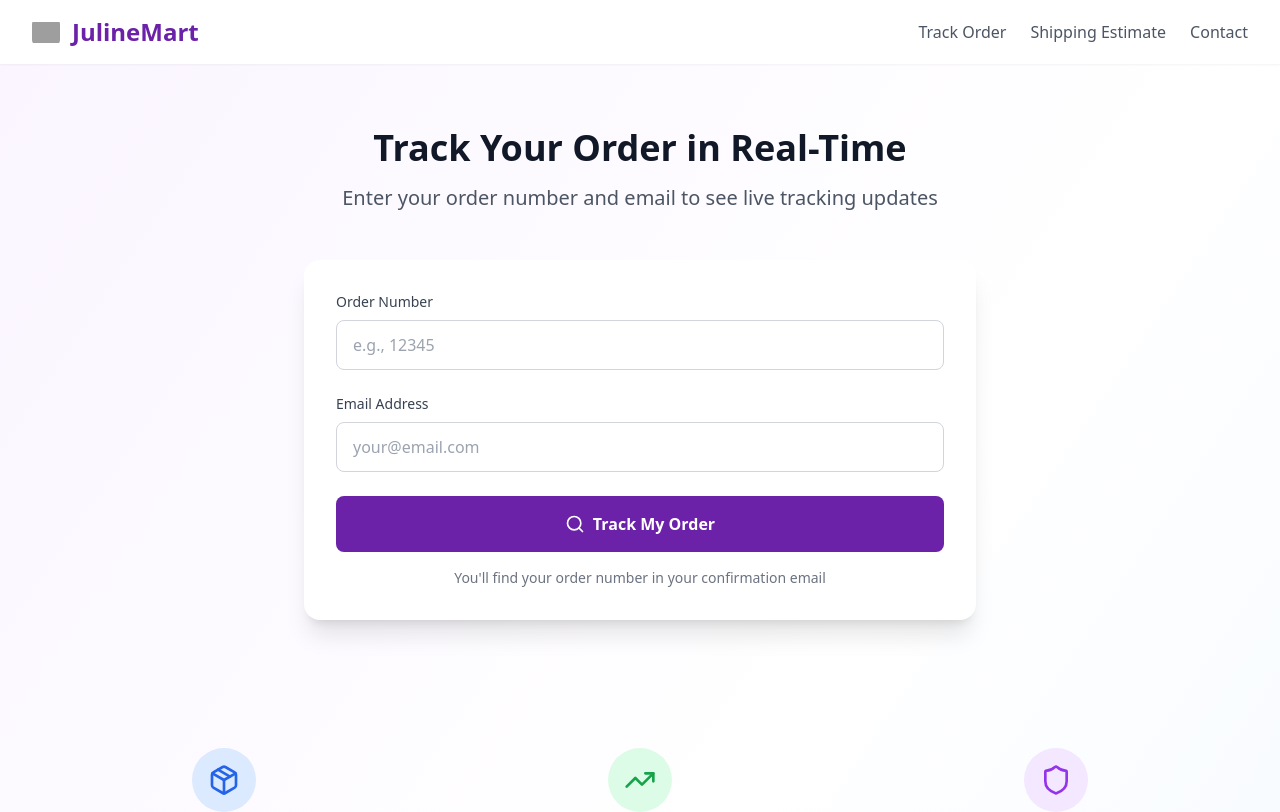
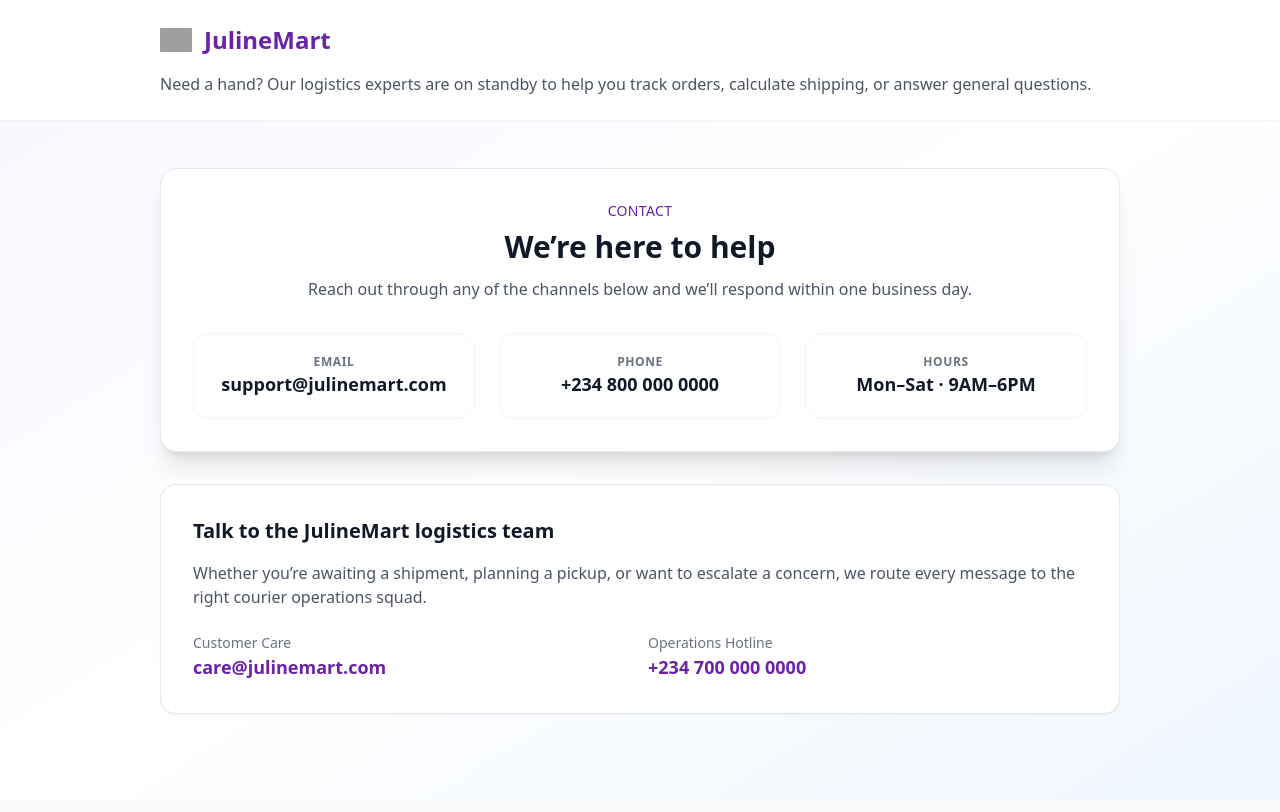
Before and after one commit to bslyuk240/julinemart-logistics, a React (Vite) app: page /customer/contact in a window 1280 px wide. Before the commit this address led to /customer. Shown: the top 812 px of the page. Built offline with nearby package versions, Linux system fonts and the light colour scheme; no server answers; grey boxes are pictures that could not be loaded.

Commit message:
contact page updated

```diff
--- a/src/customer-portal/App.tsx
+++ b/src/customer-portal/App.tsx
@@ -2,6 +2,7 @@
 import { CustomerPortalLanding } from './pages/Landing';
 import { OrderTrackingPage } from './pages/Track';
 import { ShippingEstimatePage } from './pages/ShippingEstimate';
+import { CustomerContactPage } from './pages/Contact';
 
 function CustomerPortalApp() {
   return (
@@ -10,6 +11,7 @@
         <Route path="/" element={<CustomerPortalLanding />} />
         <Route path="/track" element={<OrderTrackingPage />} />
         <Route path="/estimate" element={<ShippingEstimatePage />} />
+        <Route path="/contact" element={<CustomerContactPage />} />
       </Routes>
     </Router>
   );
--- /dev/null
+++ b/src/customer-portal/pages/Contact.tsx
@@ -0,0 +1,58 @@
+import { BrandLogo } from '../../shared/BrandLogo';
+
+export function CustomerContactPage() {
+  return (
+    <div className="min-h-screen bg-gradient-to-br from-primary-50 via-white to-blue-50">
+      <header className="bg-white shadow-sm">
+        <div className="max-w-5xl mx-auto px-4 sm:px-6 lg:px-8 py-6 flex flex-col gap-4">
+          <BrandLogo withText size={32} textClassName="text-2xl font-bold text-primary-600" />
+          <p className="text-gray-600">
+            Need a hand? Our logistics experts are on standby to help you track orders, calculate shipping, or answer general questions.
+          </p>
+        </div>
+      </header>
+
+      <main className="max-w-5xl mx-auto px-4 sm:px-6 lg:px-8 py-12 space-y-8">
+        <div className="bg-white p-8 rounded-2xl shadow-xl border border-gray-200">
+          <p className="text-sm uppercase tracking-wide text-primary-600 text-center">Contact</p>
+          <h1 className="text-3xl font-bold text-gray-900 text-center mt-2">We’re here to help</h1>
+          <p className="text-center text-gray-600 mt-3">
+            Reach out through any of the channels below and we’ll respond within one business day.
+          </p>
+
+          <div className="mt-8 grid gap-6 sm:grid-cols-3">
+            <div className="border border-gray-100 rounded-2xl p-5 text-center">
+              <p className="text-xs font-semibold uppercase tracking-wider text-gray-500">Email</p>
+              <p className="text-lg font-semibold text-gray-900">support@julinemart.com</p>
+            </div>
+            <div className="border border-gray-100 rounded-2xl p-5 text-center">
+              <p className="text-xs font-semibold uppercase tracking-wider text-gray-500">Phone</p>
+              <p className="text-lg font-semibold text-gray-900">+234 800 000 0000</p>
+            </div>
+            <div className="border border-gray-100 rounded-2xl p-5 text-center">
+              <p className="text-xs font-semibold uppercase tracking-wider text-gray-500">Hours</p>
+              <p className="text-lg font-semibold text-gray-900">Mon–Sat · 9AM–6PM</p>
+            </div>
+          </div>
+        </div>
+
+        <section className="bg-white border border-gray-200 rounded-2xl p-8 shadow-sm">
+          <h2 className="text-xl font-semibold text-gray-900 mb-4">Talk to the JulineMart logistics team</h2>
+          <p className="text-gray-600 mb-6">
+            Whether you’re awaiting a shipment, planning a pickup, or want to escalate a concern, we route every message to the right courier operations squad.
+          </p>
+          <div className="grid gap-4 md:grid-cols-2">
+            <div>
+              <p className="text-sm text-gray-500">Customer Care</p>
+              <p className="text-lg font-semibold text-primary-600">care@julinemart.com</p>
+            </div>
+            <div>
+              <p className="text-sm text-gray-500">Operations Hotline</p>
+              <p className="text-lg font-semibold text-primary-600">+234 700 000 0000</p>
+            </div>
+          </div>
+        </section>
+      </main>
+    </div>
+  );
+}
--- a/src/customer-portal/pages/Landing.tsx
+++ b/src/customer-portal/pages/Landing.tsx
@@ -1,6 +1,6 @@
 import { useState } from 'react';
 import { Search, Package, TrendingUp, Shield } from 'lucide-react';
-import { useNavigate } from 'react-router-dom';
+import { Link, useNavigate } from 'react-router-dom';
 import { BrandLogo } from '../../shared/BrandLogo';
 
 export function CustomerPortalLanding() {
@@ -23,9 +23,9 @@
           <div className="flex items-center justify-between">
             <BrandLogo withText size={28} textClassName="text-2xl font-bold text-primary-600" />
             <nav className="flex gap-6">
-              <a href="#track" className="text-gray-600 hover:text-primary-600">Track Order</a>
-              <a href="#estimate" className="text-gray-600 hover:text-primary-600">Shipping Estimate</a>
-              <a href="#contact" className="text-gray-600 hover:text-primary-600">Contact</a>
+              <Link to="/track" className="text-gray-600 hover:text-primary-600">Track Order</Link>
+              <Link to="/estimate" className="text-gray-600 hover:text-primary-600">Shipping Estimate</Link>
+              <Link to="/contact" className="text-gray-600 hover:text-primary-600">Contact</Link>
             </nav>
           </div>
         </div>
@@ -193,9 +193,9 @@
             <div>
               <h4 className="font-semibold mb-4">Quick Links</h4>
               <ul className="space-y-2 text-gray-400">
-                <li><a href="#track" className="hover:text-white">Track Order</a></li>
-                <li><a href="#estimate" className="hover:text-white">Shipping Rates</a></li>
-                <li><a href="#contact" className="hover:text-white">Contact Us</a></li>
+              <li><Link to="/track" className="hover:text-white">Track Order</Link></li>
+              <li><Link to="/estimate" className="hover:text-white">Shipping Rates</Link></li>
+              <li><Link to="/contact" className="hover:text-white">Contact Us</Link></li>
               </ul>
             </div>
             <div>
--- a/src/routes.tsx
+++ b/src/routes.tsx
@@ -4,6 +4,7 @@
 import { CustomerPortalLanding } from './customer-portal/pages/Landing';
 import { OrderTrackingPage } from './customer-portal/pages/Track';
 import { ShippingEstimatePage } from './customer-portal/pages/ShippingEstimate';
+import { CustomerContactPage } from './customer-portal/pages/Contact';
 
 import { DashboardLayout } from './dashboard/components/DashboardLayout';
 import { LoginPage } from './dashboard/pages/auth/Login';
@@ -58,6 +59,7 @@
         <Route path="/customer" element={<CustomerPortalLanding />} />
         <Route path="/customer/track" element={<OrderTrackingPage />} />
         <Route path="/customer/shipping-estimate" element={<ShippingEstimatePage />} />
+        <Route path="/customer/contact" element={<CustomerContactPage />} />
         <Route path="/customer/order/:id" element={<OrderTrackingPage />} />
 
         {/* Auth */}
```
